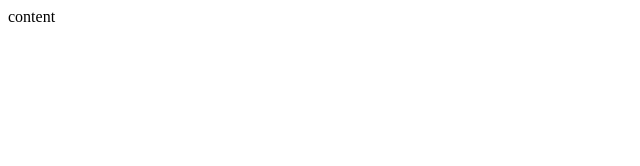
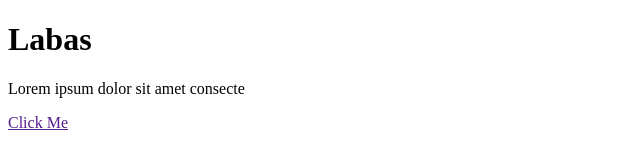
Before and after one commit to ElvinasCern/grupe-dom, a website: page index.html in a window 1280 px wide. Shown: the whole page, without its empty margins (0-640 px from the left). Drawn offline with Linux system fonts and the light colour scheme.

Commit message:
some changes

```diff
--- a/index.html
+++ b/index.html
@@ -7,6 +7,10 @@
     <title>DOM</title>
 </head>
 <body>
-    content
+    <h1>Labas</h1>
+    <p>Lorem ipsum dolor sit amet consecte</p>
+    <a href="">Click Me</a>
+
+    <script src="./js/main.js"></script>
 </body>
 </html>
--- a/package.json
+++ b/package.json
@@ -4,6 +4,7 @@
   "description": "",
   "main": "index.js",
   "scripts": {
+    "dev": "live-server --port=3000",
     "test": "echo \"Error: no test specified\" && exit 1"
   },
   "keywords": [],
```
Also changed, not shown: js/main.js (added).
